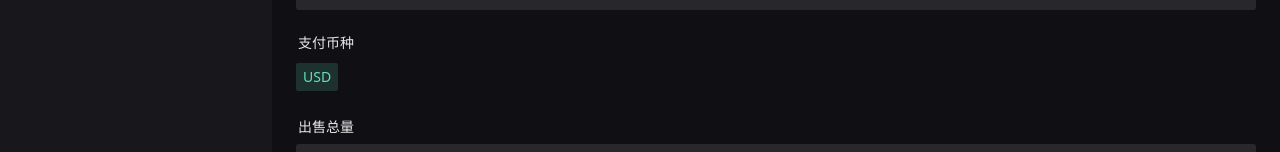
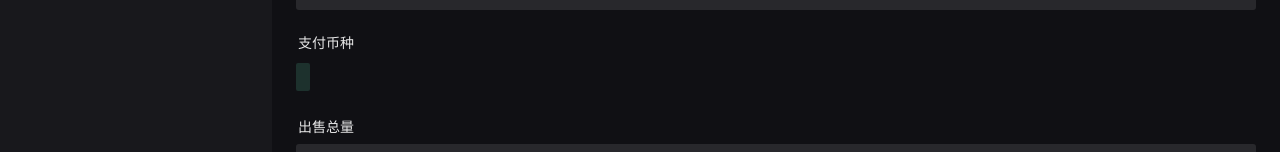
Before and after one commit to lairdnote/app-list, a Vue app: page /#/ads in a window 1280 px wide. Shown: the part 245-397 px from the top of the page. Built offline with nearby package versions, Linux system fonts and the light colour scheme; a small style sheet from the web is missing.

Commit message:
fix paymentscoin

```diff
--- a/src/views/AdsView.vue
+++ b/src/views/AdsView.vue
@@ -78,7 +78,7 @@ const message = useMessage();
 const formRef = ref(null);
 console.log(refStore.fee.value);
 const tradePairtoRaw = toRaw(refStore.tradePair.value);
-const paycoin = ref("USD");
+const paycoin = ref("");
 
 const tradePairOptions = [];
 Object.keys(tradePairtoRaw).forEach((key) => {
```
